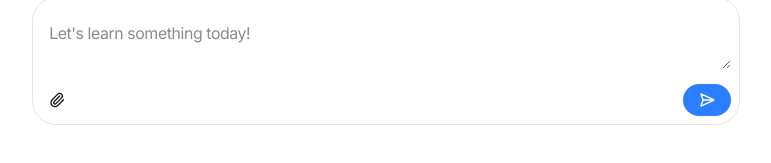
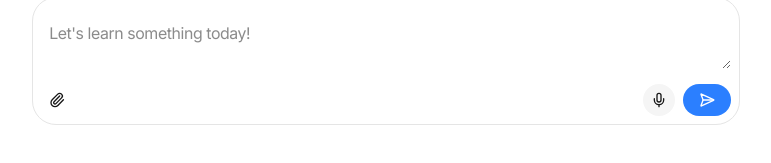
Before and after one commit to devel0perzek/menged-ai, a Next.js app in the folder web-app/: page / in a window 1280 px wide. Shown: the part 203-366 px from the top of the page, without its empty margins (254-1025 px from the left). Built offline with nearby package versions, Linux system fonts and the light colour scheme.

Commit message:
Refactor styling in globals.css and enhance file upload component with error message handling and transcription feature

```diff
--- a/web-app/app/globals.css
+++ b/web-app/app/globals.css
@@ -9,6 +9,9 @@
   --foreground: #171717;
 }
 
+* {
+  transition: all 0.3s ease-in-out;
+}
 body {
   background: var(--background);
   color: var(--foreground);
--- a/web-app/modules/prompt-text-area/file-upload.tsx
+++ b/web-app/modules/prompt-text-area/file-upload.tsx
@@ -20,6 +20,18 @@ export const FileUploadArea = ({
   // REFS
   const inputRef = useRef<HTMLInputElement | null>(null);
 
+  // Use useEffect to set a timer to clear the error message
+  useEffect(() => {
+    if (errorMessage) {
+      const timer = setTimeout(() => {
+        setErrorMessage(null);
+      }, 3000); // 3000 milliseconds = 3 seconds
+
+      // Cleanup function to clear the timer if the component unmounts
+      return () => clearTimeout(timer);
+    }
+  }, [errorMessage]);
+
   // Update parent when files change
   useEffect(() => {
     onFilesChange(files);
@@ -39,21 +51,20 @@ export const FileUploadArea = ({
     setErrorMessage(null); // clear if valid
     setFiles((prev) => [...prev, ...selectedFiles]);
 
-    const newPreviews = selectedFiles.map((file) =>
-      file.type.startsWith("image/") ? URL.createObjectURL(file) : "file",
-    );
+    // Generate previews for image files
+    const newPreviews = selectedFiles.map((file) => {
+      if (file.type.startsWith("image/")) {
+        return URL.createObjectURL(file);
+      }
+      return "file";
+    });
+
     setPreviews((prev) => [...prev, ...newPreviews]);
-
-    // Reset input value so same file can be reselected later
-    if (inputRef.current) inputRef.current.value = "";
   };
 
-  // Remove one file
   const removeFile = (index: number) => {
-    const updatedFiles = files.filter((_, i) => i !== index);
-    const updatedPreviews = previews.filter((_, i) => i !== index);
-    setFiles(updatedFiles);
-    setPreviews(updatedPreviews);
+    setFiles((prev) => prev.filter((_, i) => i !== index));
+    setPreviews((prev) => prev.filter((_, i) => i !== index));
   };
 
   return (
--- a/web-app/modules/prompt-text-area/prompt-area.tsx
+++ b/web-app/modules/prompt-text-area/prompt-area.tsx
@@ -3,6 +3,7 @@
 import { SendHorizontal } from "lucide-react";
 import { FormEvent, useState } from "react";
 import { FileUploadArea } from "./file-upload";
+import { TranscribeText } from "./transcribe-text";
 
 export const PromptArea = ({ isSubscribed }: { isSubscribed: boolean }) => {
   // STATES
@@ -14,12 +15,25 @@ export const PromptArea = ({ isSubscribed }: { isSubscribed: boolean }) => {
 
   // Handle textarea change
   const handleChange = (e: React.ChangeEvent<HTMLTextAreaElement>) => {
+    if (e.target.value.length < 0) {
+      return; // Prevent input if length exceeds 500 characters
+    }
     setFormData({ ...formData, prompt: e.target.value });
   };
 
   // Handle file change from child component
   const handleFilesChange = (newFiles: File[]) => {
     setFiles(newFiles);
+  };
+
+  // Handle transcribed text from child component and append it
+  const handleTranscribedText = (transcribedText: string) => {
+    setFormData((prev) => ({
+      ...prev,
+      prompt: prev.prompt
+        ? `${prev.prompt} ${transcribedText}`
+        : transcribedText,
+    }));
   };
 
   // Handle form submission
@@ -69,7 +83,10 @@ export const PromptArea = ({ isSubscribed }: { isSubscribed: boolean }) => {
         placeholder=" Let's learn something today!"
       />
 
-      <div className="flex h-8 w-full items-center justify-end">
+      <div className="flex h-8 w-full items-center justify-end gap-x-2">
+        {/* Transcription component */}
+        <TranscribeText onTranscribedText={handleTranscribedText} />
+
         <button
           className="flex h-8 w-fit cursor-pointer items-center justify-center gap-x-1 rounded-full bg-blue-500 p-4 text-sm text-white"
           type="submit"
--- /dev/null
+++ b/web-app/modules/prompt-text-area/transcribe-text.tsx
@@ -0,0 +1,128 @@
+"use client";
+
+import { Mic, Square, Loader2 } from "lucide-react";
+import { useState, useRef } from "react";
+
+interface TranscribeTextProps {
+  onTranscribedText: (text: string) => void;
+}
+
+export const TranscribeText = ({ onTranscribedText }: TranscribeTextProps) => {
+  const [isRecording, setIsRecording] = useState(false);
+  const [isProcessing, setIsProcessing] = useState(false);
+  const mediaRecorderRef = useRef<MediaRecorder | null>(null);
+  const audioStreamRef = useRef<MediaStream | null>(null);
+  const mockWebSocketRef = useRef<{
+    send: (data: Blob) => void;
+    close: () => void;
+    onopen: (() => void) | null;
+    onmessage: ((event: MessageEvent) => void) | null;
+  } | null>(null);
+
+  const startRecording = async () => {
+    try {
+      // Show loading state while we get microphone access
+      setIsProcessing(true);
+
+      const stream = await navigator.mediaDevices.getUserMedia({ audio: true });
+      audioStreamRef.current = stream;
+
+      // This is a placeholder for a real-time transcription API endpoint.
+      // The mock implementation below simulates a real WebSocket connection for demonstration.
+      console.warn(
+        "Using a mock WebSocket connection for demonstration. A valid API endpoint is required for real transcription.",
+      );
+
+      // Mock WebSocket connection to simulate real-time behavior
+      mockWebSocketRef.current = {
+        send: (data) => console.log("Mock WebSocket: Sending audio data..."),
+        close: () => console.log("Mock WebSocket: Connection closed."),
+        onopen: null, // Initial state
+        onmessage: null, // Initial state
+      };
+
+      // Simulate a successful connection with a small delay
+      setTimeout(() => {
+        if (mockWebSocketRef.current && mockWebSocketRef.current.onopen) {
+          mockWebSocketRef.current.onopen();
+        }
+      }, 500); // Simulate network latency
+
+      // Simulate the API sending back transcription chunks
+      const transcriptionChunks = ["This is ", "a mock ", "transcription."];
+      let chunkIndex = 0;
+
+      const sendMockTranscription = () => {
+        if (chunkIndex < transcriptionChunks.length) {
+          const mockEvent = new MessageEvent("message", {
+            data: JSON.stringify({
+              transcription: transcriptionChunks[chunkIndex],
+            }),
+          });
+          if (mockWebSocketRef.current && mockWebSocketRef.current.onmessage) {
+            mockWebSocketRef.current.onmessage(mockEvent);
+          }
+          chunkIndex++;
+          setTimeout(sendMockTranscription, 500);
+        }
+      };
+
+      mockWebSocketRef.current.onopen = () => {
+        console.log("Mock WebSocket connection opened.");
+        setIsProcessing(false);
+        setIsRecording(true);
+        // Start "transcribing" after the connection is open
+        sendMockTranscription();
+      };
+
+      // Start recording and simulating sending data
+      mediaRecorderRef.current = new MediaRecorder(stream, {
+        mimeType: "audio/webm;codecs=opus",
+      });
+      mediaRecorderRef.current.ondataavailable = (event) => {
+        if (event.data.size > 0) {
+          mockWebSocketRef.current?.send(event.data);
+        }
+      };
+      mediaRecorderRef.current.start(250); // Send audio chunks every 250ms
+    } catch (error) {
+      console.error("Error starting transcription:", error);
+      setIsProcessing(false);
+    }
+  };
+
+  const stopRecording = () => {
+    // Stop the MediaRecorder
+    if (
+      mediaRecorderRef.current &&
+      mediaRecorderRef.current.state === "recording"
+    ) {
+      mediaRecorderRef.current.stop();
+    }
+    // Stop the audio stream tracks to release microphone access
+    audioStreamRef.current?.getTracks().forEach((track) => track.stop());
+    setIsRecording(false);
+    setIsProcessing(false);
+    // Mimic WebSocket closure
+    if (mockWebSocketRef.current) {
+      mockWebSocketRef.current.close();
+    }
+  };
+
+  return (
+    <button
+      type="button"
+      onClick={isRecording ? stopRecording : startRecording}
+      disabled={isProcessing}
+      className="flex h-8 w-8 cursor-pointer items-center justify-center rounded-full bg-neutral-100 disabled:opacity-50"
+    >
+      {isProcessing ? (
+        <Loader2 size={16} className="animate-spin" />
+      ) : isRecording ? (
+        <Square size={16} className="text-red-500" />
+      ) : (
+        <Mic size={16} />
+      )}
+    </button>
+  );
+};
```
Lines whose indentation alone changed are shown as unchanged.
